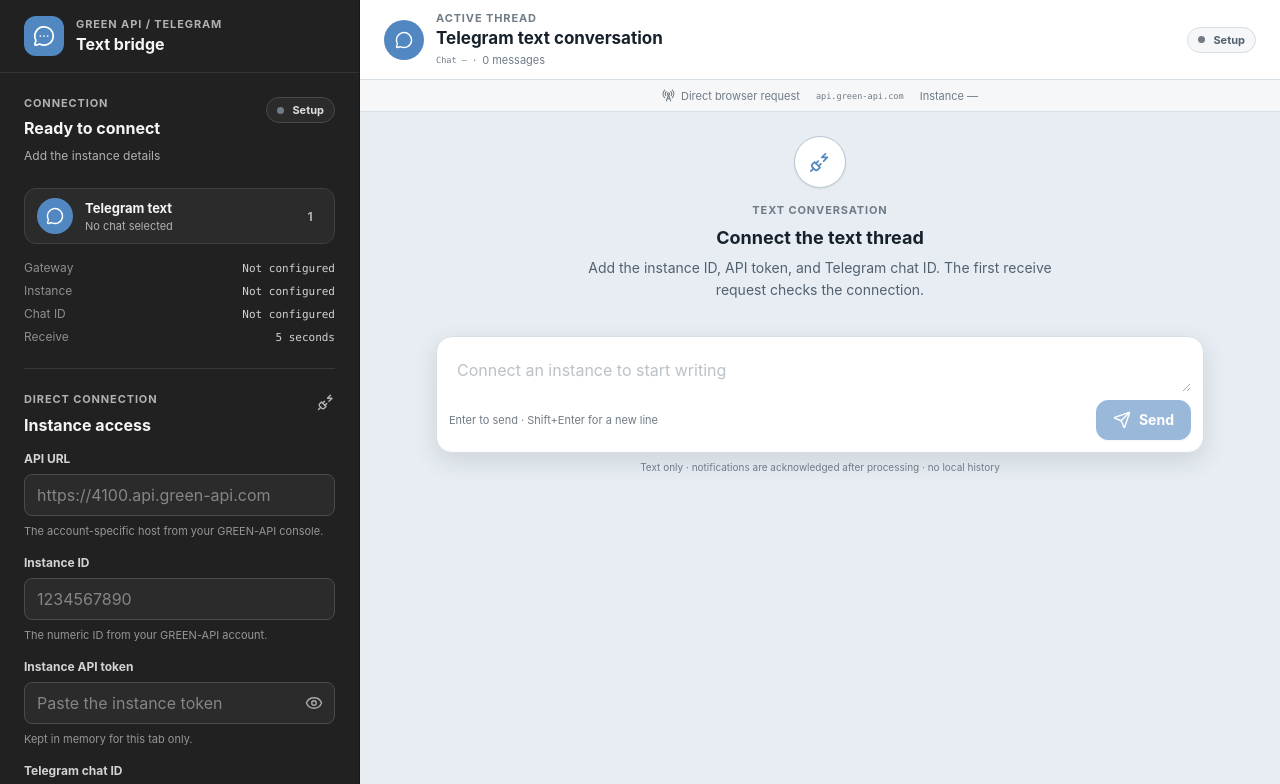
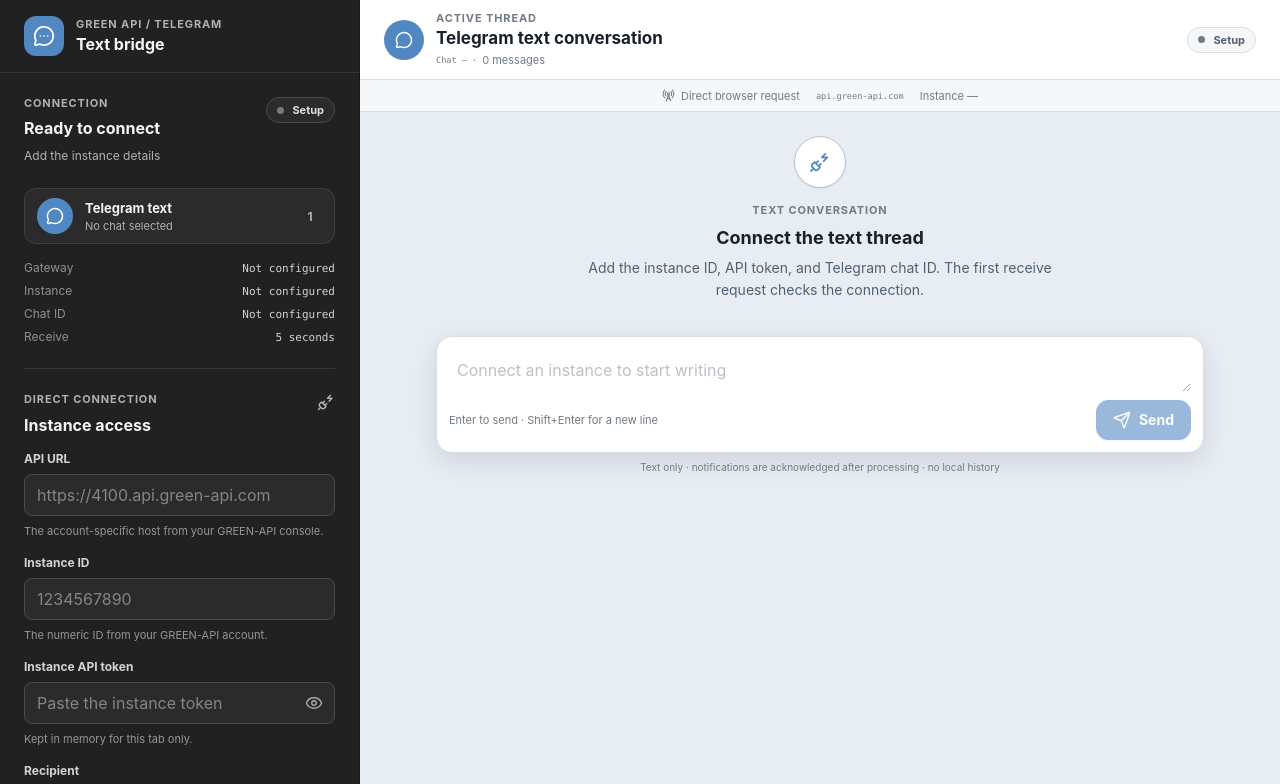
Before and after one commit to lwakis/green-api-telegram-chat, a React (Vite) app: page / in a window 1280 px wide. Shown: the top 784 px of the page. Built offline with nearby package versions, Linux system fonts and the light colour scheme.

Commit message:
Collect a recipient in the setup form

```diff
--- a/src/components/connection-panel.tsx
+++ b/src/components/connection-panel.tsx
@@ -9,11 +9,12 @@
   readonly apiUrl: string
   readonly instanceId: string
   readonly apiTokenInstance: string
-  readonly chatId: string
+  readonly recipient: string
+  readonly resolvedChatId: string | null
   readonly setupError: string | null
   readonly formLocked: boolean
   readonly onFieldChange: (
-    field: "apiUrl" | "instanceId" | "apiTokenInstance" | "chatId",
+    field: "apiUrl" | "instanceId" | "apiTokenInstance" | "recipient",
     value: string,
   ) => void
   readonly onConnect: (event: FormSubmitEvent) => void
@@ -25,7 +26,8 @@
   apiUrl,
   instanceId,
   apiTokenInstance,
-  chatId,
+  recipient,
+  resolvedChatId,
   setupError,
   formLocked,
   onFieldChange,
@@ -45,17 +47,23 @@
       </header>
 
       <div className="connection-panel__content">
-        <ConnectionSummary apiUrl={apiUrl} phase={phase} instanceId={instanceId} chatId={chatId} />
+        <ConnectionSummary
+          apiUrl={apiUrl}
+          instanceId={instanceId}
+          phase={phase}
+          recipient={recipient}
+          resolvedChatId={resolvedChatId}
+        />
         <SetupForm
           apiUrl={apiUrl}
           apiTokenInstance={apiTokenInstance}
-          chatId={chatId}
           formLocked={formLocked}
           instanceId={instanceId}
           onConnect={onConnect}
           onDismissError={onDismissSetupError}
           onFieldChange={onFieldChange}
           phase={phase}
+          recipient={recipient}
           setupError={setupError}
         />
       </div>
--- a/src/components/setup-form.tsx
+++ b/src/components/setup-form.tsx
@@ -3,14 +3,14 @@
 import { Button, Notice, SecretField, TextField } from "./controls"
 import type { FormSubmitEvent } from "./form-event"
 
-type SetupField = "apiUrl" | "instanceId" | "apiTokenInstance" | "chatId"
+type SetupField = "apiUrl" | "instanceId" | "apiTokenInstance" | "recipient"
 
 type SetupFormProps = {
   readonly phase: ChatPhase
   readonly apiUrl: string
   readonly instanceId: string
   readonly apiTokenInstance: string
-  readonly chatId: string
+  readonly recipient: string
   readonly formLocked: boolean
   readonly setupError: string | null
   readonly onFieldChange: (field: SetupField, value: string) => void
@@ -23,7 +23,7 @@
   apiUrl,
   instanceId,
   apiTokenInstance,
-  chatId,
+  recipient,
   formLocked,
   setupError,
   onFieldChange,
@@ -78,13 +78,13 @@
       <TextField
         autoComplete="off"
         disabled={formLocked}
-        hint="The recipient chat, group, or channel identifier."
-        id="chat-id"
-        inputMode="numeric"
-        label="Telegram chat ID"
-        onChange={(event) => onFieldChange("chatId", event.target.value)}
-        placeholder="1234567890"
-        value={chatId}
+        hint="International format, with or without a leading +; an @username also works for numbers hidden by privacy settings."
+        id="recipient"
+        inputMode="tel"
+        label="Recipient"
+        onChange={(event) => onFieldChange("recipient", event.target.value)}
+        placeholder="79876543210 or @username"
+        value={recipient}
       />
 
       {setupError !== null ? (
```
